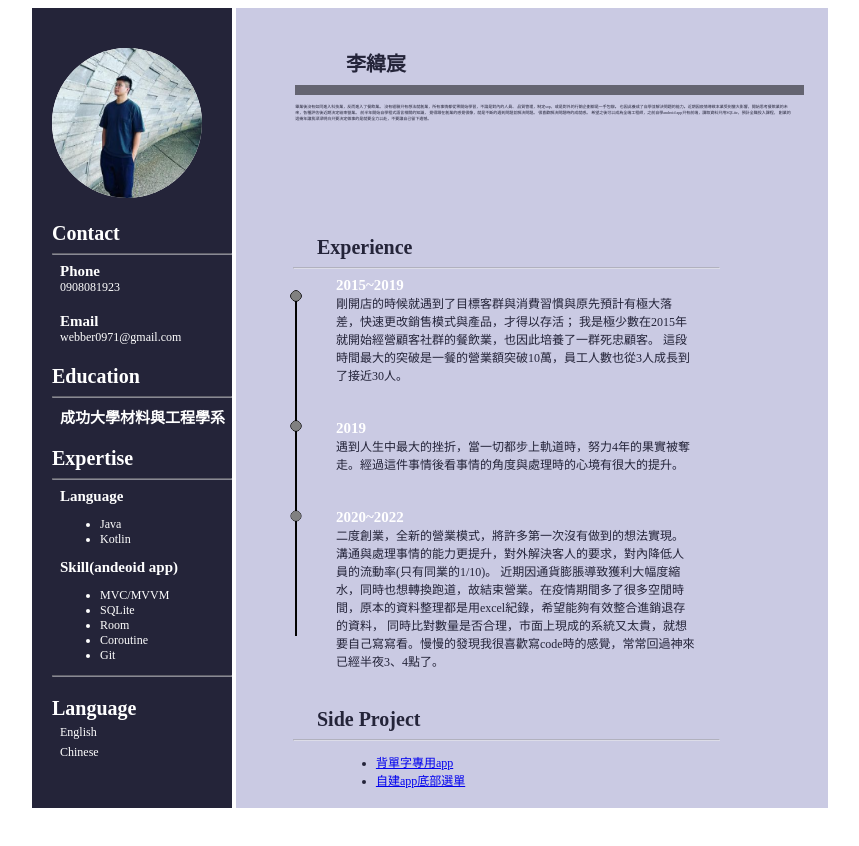
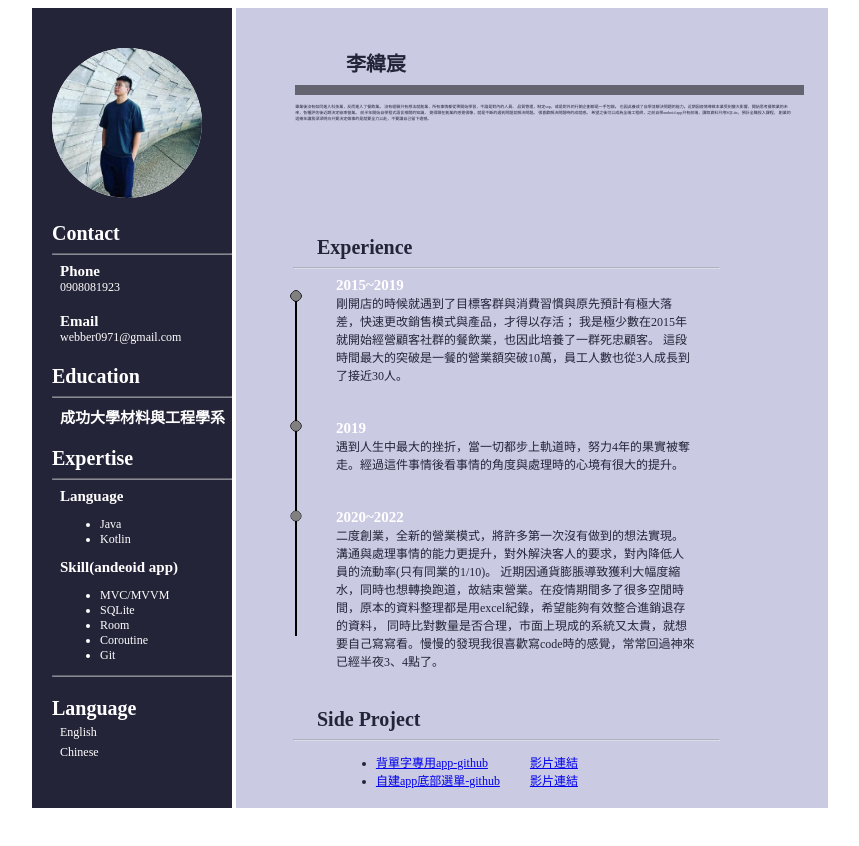
Before and after one commit to webber0971/resumeWeb, a plain HTML site: page resume.html in a window 1280 px wide. Shown: the top 846 px of the page, without its empty margins (224-1083 px from the left). Drawn offline with Linux system fonts and the light colour scheme.

Commit message:
add side project videos link

```diff
--- a/resume.html
+++ b/resume.html
@@ -216,8 +216,8 @@
                         <hr style="margin-left: 5%;opacity: 0.5; margin-right: 5%;" >
                         <div class="rigthText">
                             <ul>
-                                <li><a href="https://github.com/webber0971/androidVocabularyList">背單字專用app</a></li>
-                                <li><a href="https://github.com/webber0971/practiceBottomNavigation">自建app底部選單</a></li>
+                                <li><a href="https://github.com/webber0971/androidVocabularyList">背單字專用app-github</a><a style="margin-left: 42px;" href="https://youtu.be/Bge8NxBfxvI">影片連結</a></li>
+                                <li><a href="https://github.com/webber0971/practiceBottomNavigation">自建app底部選單-github</a><a style="margin-left: 30px;" href="https://youtube.com/shorts/QJ84cKxfuPc?feature=share">影片連結</a></li>
                             </ul>
                         </div>
                         <br>
```
